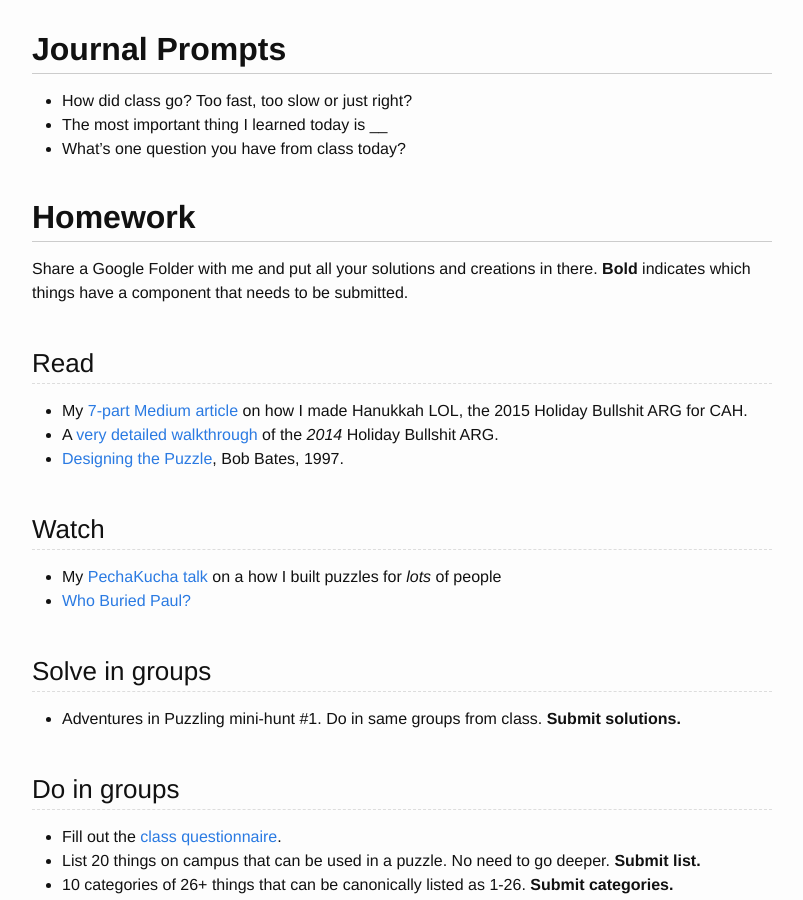
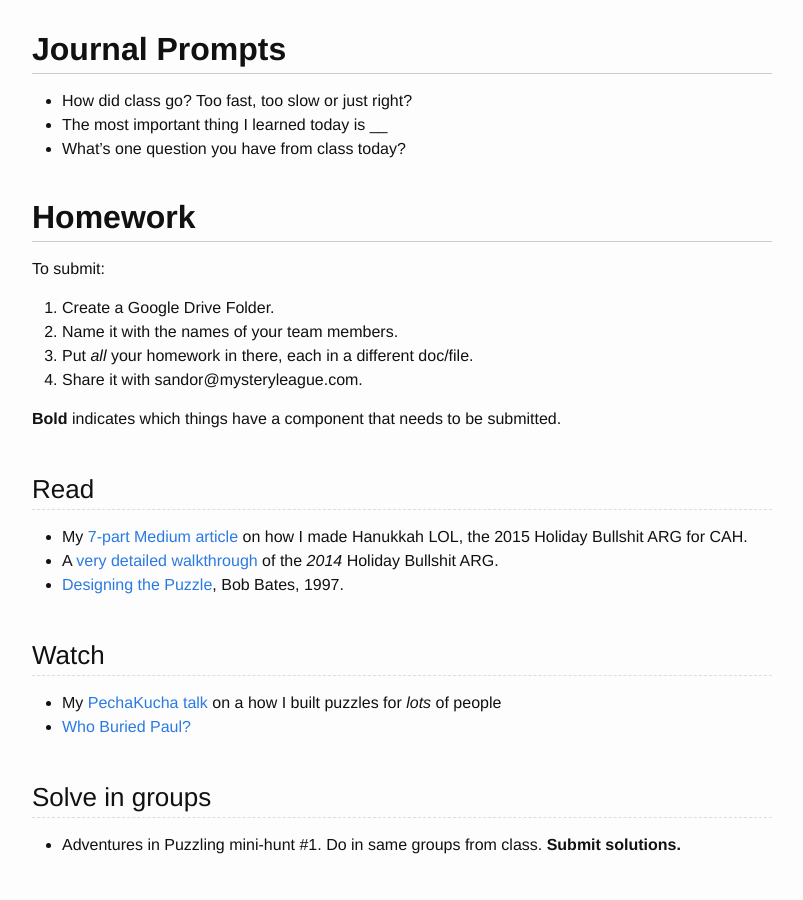
Before and after one commit to transmedia-puzzles/transmedia-puzzles.github.io, a Jekyll site: the page built from _posts/2017-03-27-1.md, in a window 1280 px wide and 900 px high, scrolled down 441 px. Shown: the whole window, without its empty margins (238-1041 px from the left). Built offline with Jekyll 4.4.1, drawn with Linux system fonts in a browser that asks for light colours.

Commit message:
Homework clarifiers

```diff
--- a/_posts/2017-03-27-1.md
+++ b/_posts/2017-03-27-1.md
@@ -22,7 +22,14 @@ categories: class
 
 ## Homework
 
-Share a Google Folder with me and put all your solutions and creations in there. **Bold** indicates which things have a component that needs to be submitted.
+To submit:
+
+1. Create a Google Drive Folder.
+2. Name it with the names of your team members.
+3. Put _all_ your homework in there, each in a different doc/file.
+4. Share it with sandor@mysteryleague.com.
+
+ **Bold** indicates which things have a component that needs to be submitted.
 
 ### Read
 
```
